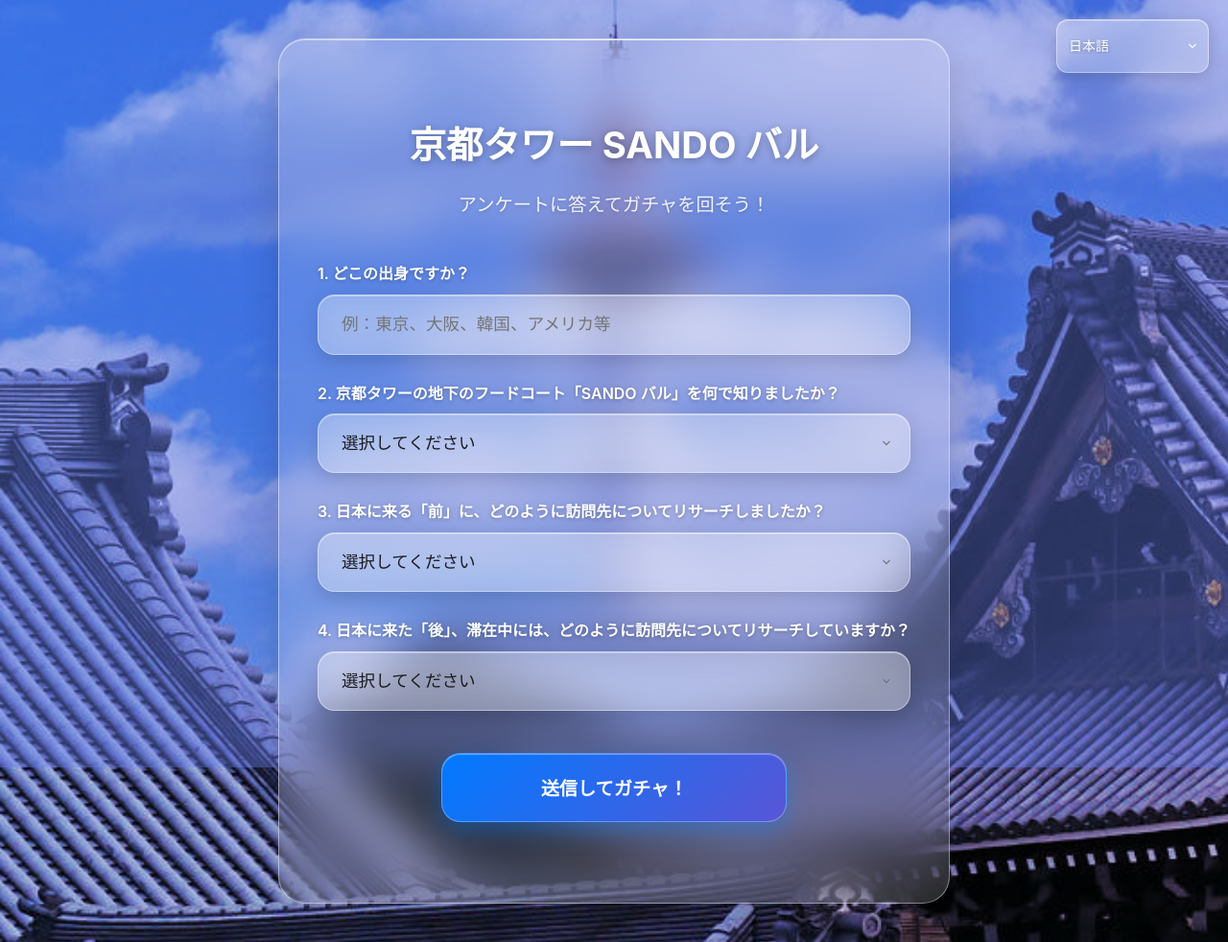
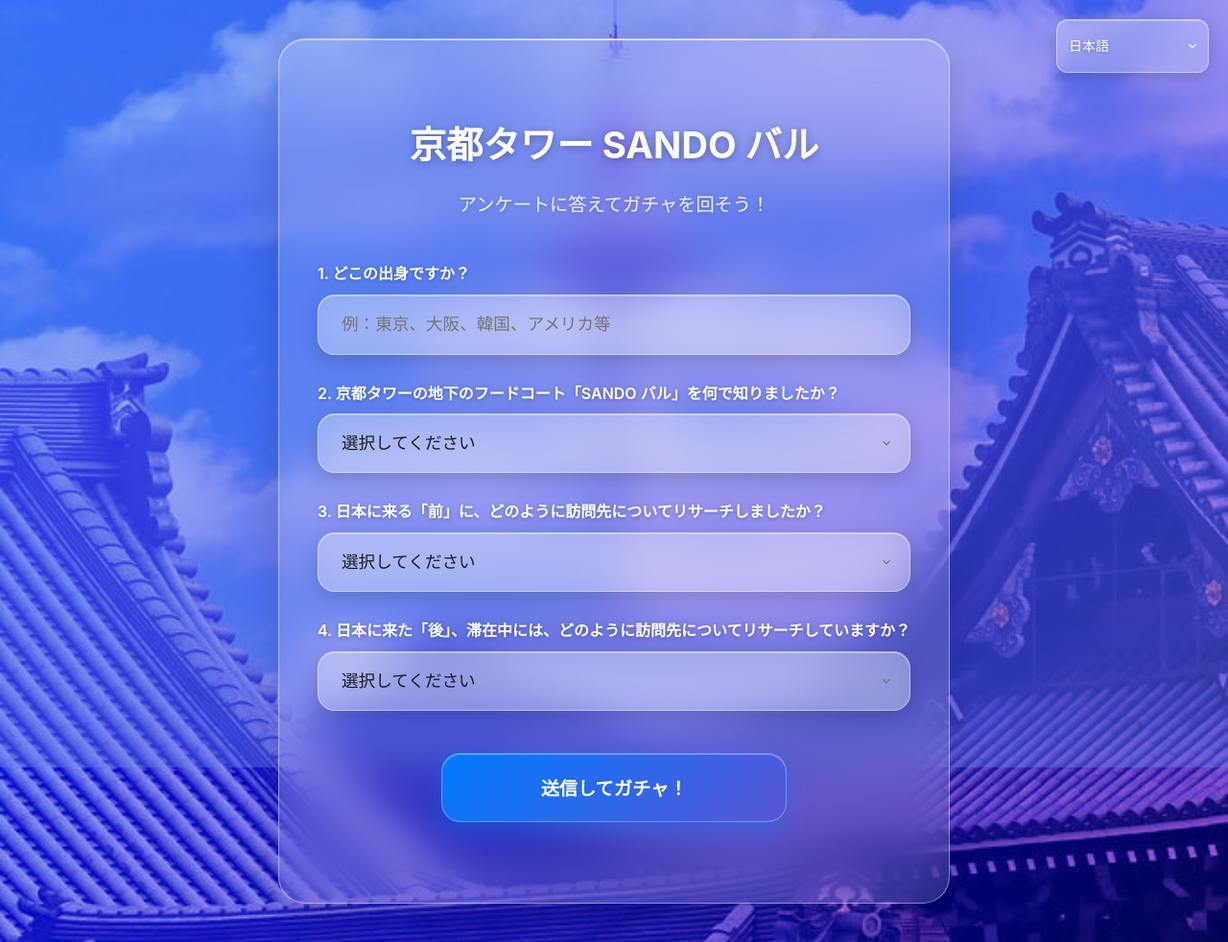
Before and after one commit to TTH15/kyoto-tower, a plain HTML site: page docs/index.html in a window 1280 px wide. Shown: the whole page at 96% size. Drawn offline with Linux system fonts and the light colour scheme; no server answers.

Commit message:
🖼️ 背景画像パス修正とフォールバック対応
✨ 修正内容：
- 画像ファイル名を小文字拡張子に変更（kyoto-tower-bg.jpg）
- CSSで新しい画像パスに更新
- フォールバック背景色とグラデーションを追加
- GitHub Pages環境での互換性向上

🔧 背景表示の問題を解決：
- 大文字拡張子の問題を修正
- 画像読み込み失敗時のフォールバックを確保

```diff
--- a/docs/style.css
+++ b/docs/style.css
@@ -19,9 +19,12 @@
 
 body {
     font-family: -apple-system, BlinkMacSystemFont, 'Segoe UI', Roboto, sans-serif;
+    /* フォールバック背景色 */
+    background-color: #667eea;
     background:
         var(--background),
-        url('../assets/images/IMG_6272.JPG') center/cover no-repeat;
+        url('../assets/images/kyoto-tower-bg.jpg') center/cover no-repeat,
+        linear-gradient(135deg, #667eea 0%, #764ba2 100%);
     background-blend-mode: overlay;
     color: var(--text-color);
     min-height: 100vh;
```
Also changed, not shown: assets/images/kyoto-tower-bg.jpg (added).
